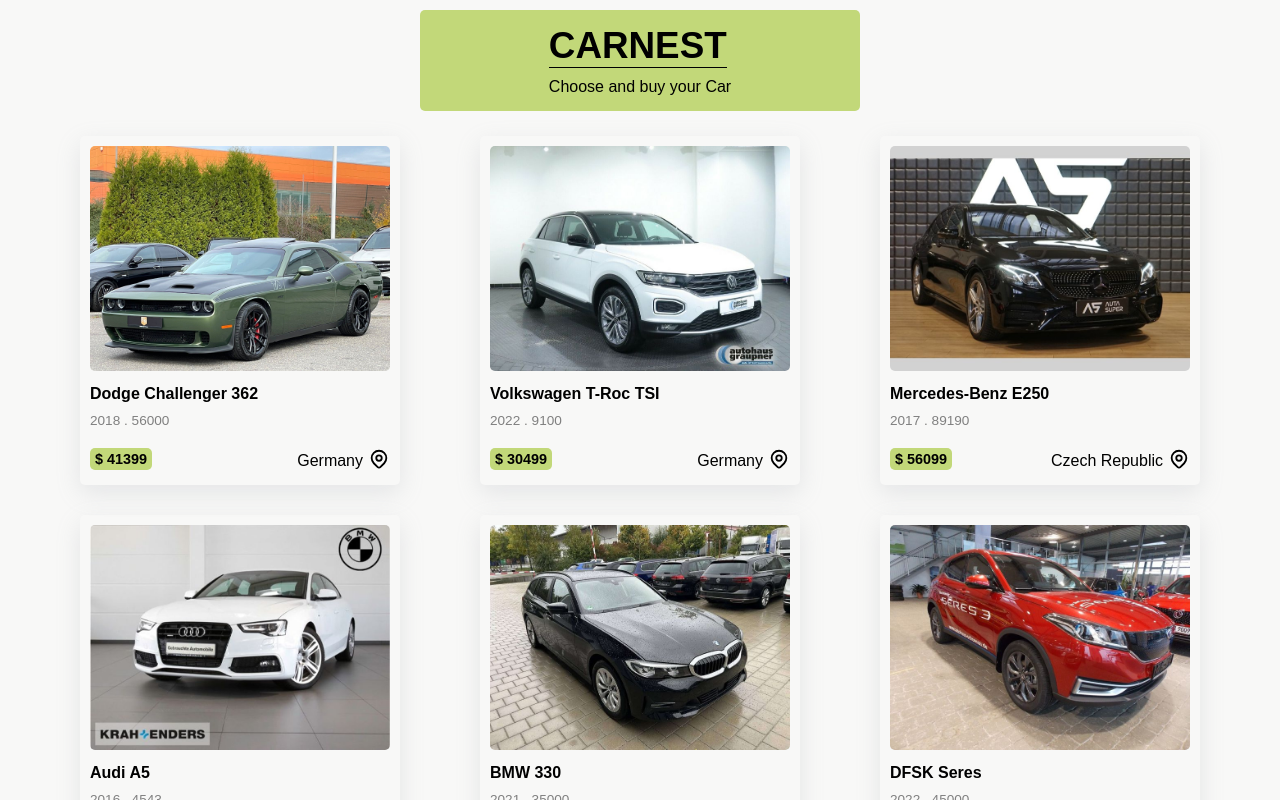
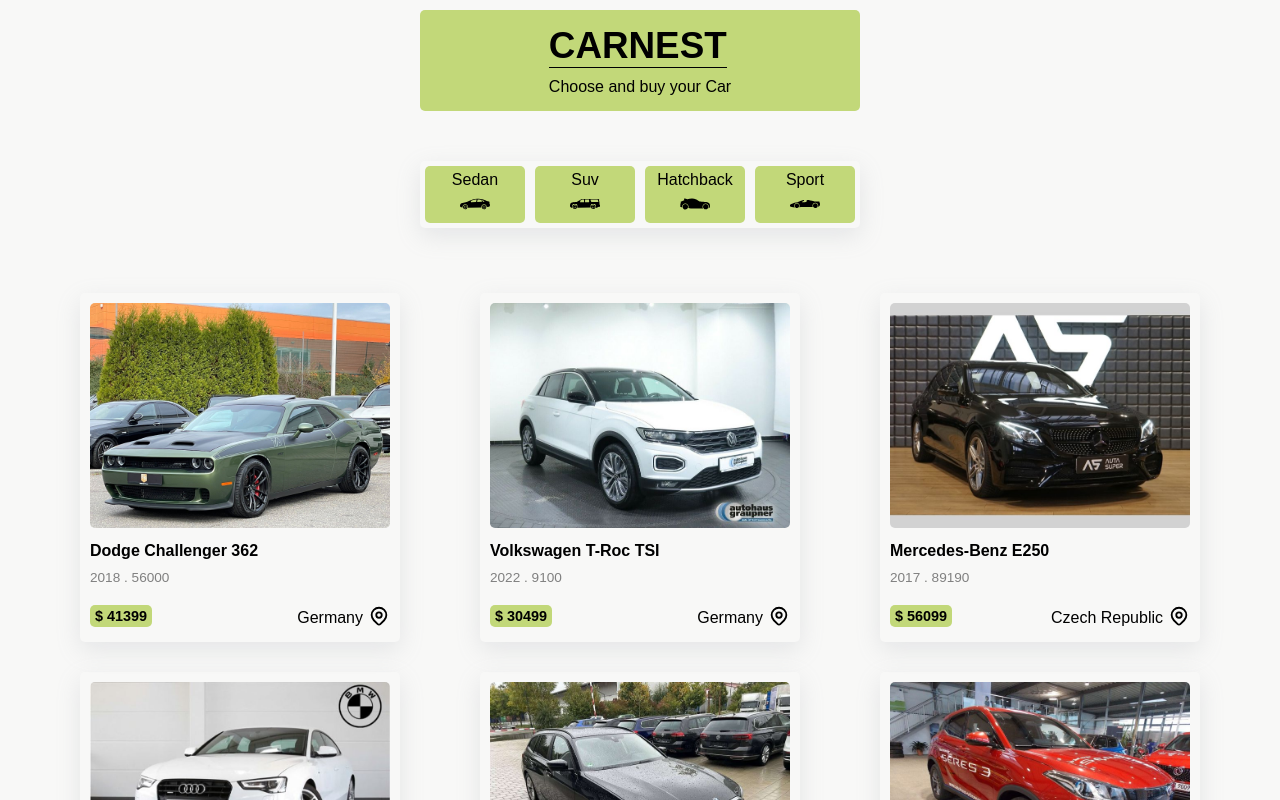
Before and after one commit to Soudabeh-Noorollahi/Car-Nest-Project, a Next.js app: page /cars in a window 1280 px wide. Shown: the top 800 px of the page. Built offline with nearby package versions, Linux system fonts and the light colour scheme.

Commit message:
Add product categories section with full functionality

```diff
--- /dev/null
+++ b/components/module/Categories.js
@@ -0,0 +1,31 @@
+import Link from "next/link";
+import styles from "./Categories.module.css";
+import Sedan from "../icons/Sedan";
+import Suv from "../icons/Suv";
+import Hatchback from "../icons/Hatchback";
+import Sport from "../icons/Sport";
+
+function Categories() {
+  return (
+    <div className={styles.container}>
+      <div>
+        <p>Sedan</p>
+        <Sedan />
+      </div>
+      <div>
+        <p>Suv</p>
+        <Suv />
+      </div>
+      <div>
+        <p>Hatchback</p>
+        <Hatchback />
+      </div>
+      <div>
+        <p>Sport</p>
+        <Sport />
+      </div>
+    </div>
+  );
+}
+
+export default Categories;
--- /dev/null
+++ b/components/module/Categories.module.css
@@ -0,0 +1,30 @@
+.container {
+  box-shadow: rgba(149, 157, 165, 0.2) 0px 8px 24px;
+  width: fit-content;
+  margin: 50px auto;
+  display: flex;
+  justify-content: space-between;
+  align-items: center;
+  border-radius: 5px;
+}
+
+.container div {
+  text-align: center;
+  margin: 5px;
+  background-color: #c2d879;
+  padding: 5px;
+  padding-bottom: 0;
+  border-radius: 5px;
+  width: 100px;
+}
+
+@media (max-width: 600px) {
+  .container {
+    width: 320px;
+    flex-wrap: wrap;
+  }
+
+  .container div {
+    width: 150px;
+  }
+}
--- a/pages/cars/index.js
+++ b/pages/cars/index.js
@@ -1,9 +1,11 @@
+import Categories from "../../components/module/Categories";
 import CarsPage from "../../components/templates/CarsPage";
 import carsData from "../../data/carsData";
 
 function Details() {
   return (
     <div>
+      <Categories />
       <CarsPage data={carsData} />
     </div>
   );
```
